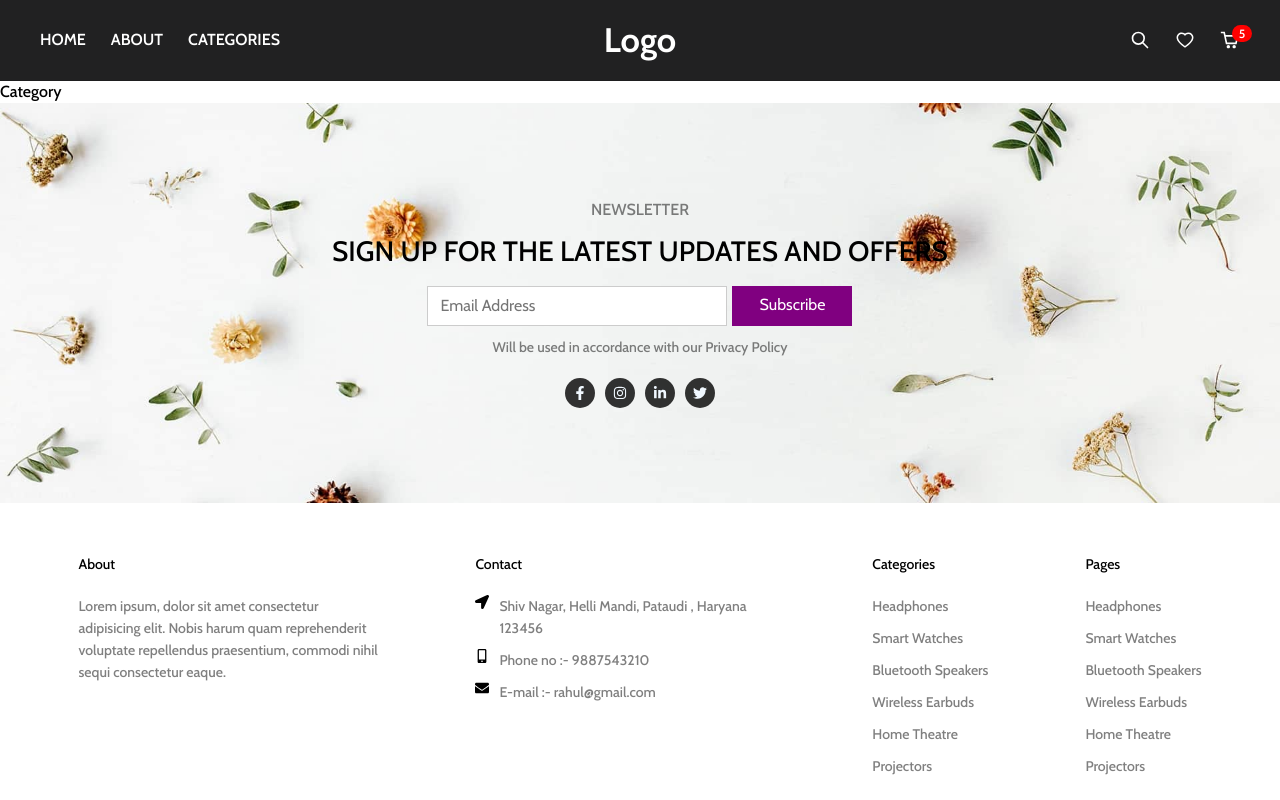
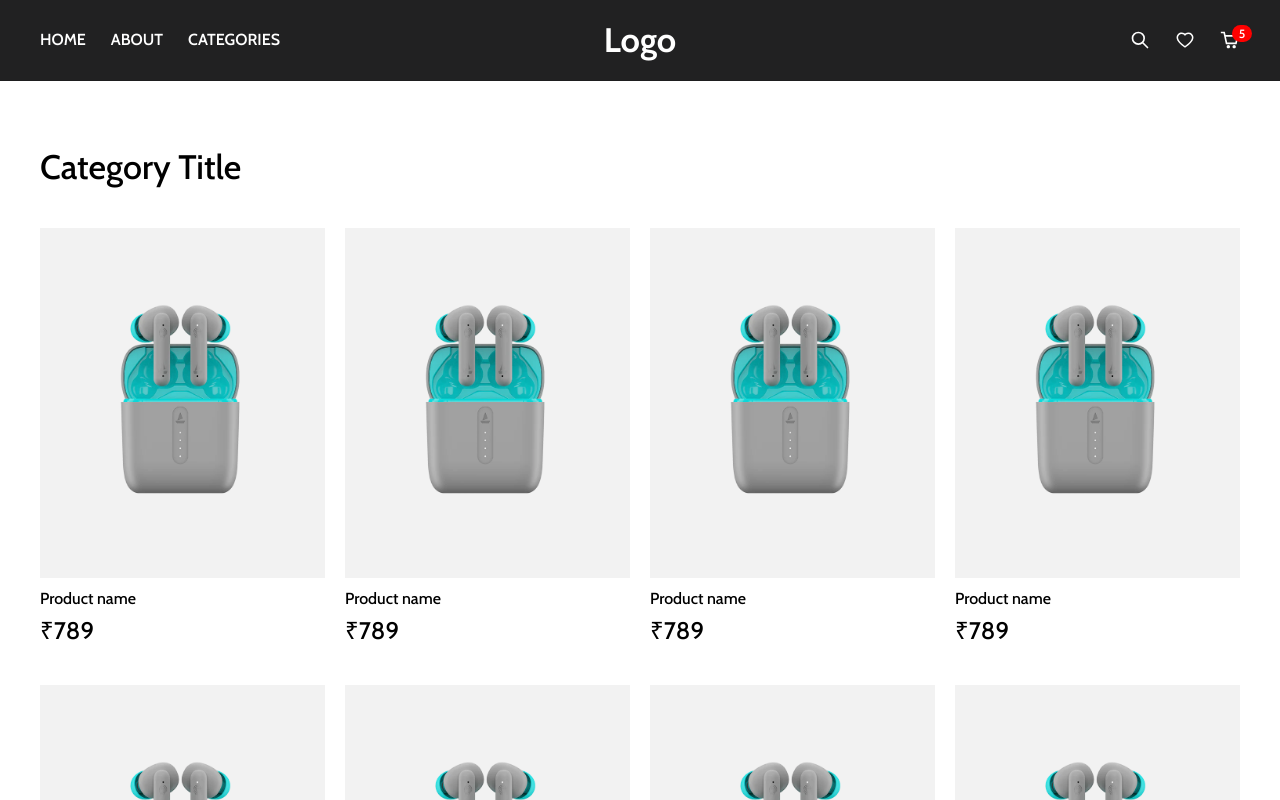
Before and after one commit to aashishthakurcodes/E-commerce, a React (Create React App) app in the folder client/: page /category/1 in a window 1280 px wide. Shown: the top 800 px of the page. Built offline with nearby package versions, Linux system fonts and the light colour scheme.

Commit message:
categories added

```diff
--- a/client/src/components/Category/Category.jsx
+++ b/client/src/components/Category/Category.jsx
@@ -1,6 +1,14 @@
 import "./Category.scss";
+import Products from "../Products/Products"
 const Category = () => {
-    return <div>Category</div>;
+    return <div className="category-main-cont">
+        <div className="layout">
+            <div className="category-title">
+                Category Title
+            </div>
+            <Products innerPage={true}/>
+        </div>
+    </div>;
 };
 
 export default Category;
--- a/client/src/components/Category/Category.scss
+++ b/client/src/components/Category/Category.scss
@@ -1 +1,28 @@
 @import "../../css-config/mixins.scss";
+.category-main-cont {
+  margin: 30px 0;
+  @include md{
+    margin: 75px 0;
+  }
+  .layout {
+    max-width: calc(100% - 20px);
+    margin: 0 auto;
+    @include md {
+        max-width: 1200px;
+    }
+  }
+  .category-title {
+    font-size: 24px;
+    @include md{
+        font-size: 34px;
+    }
+  }
+  .products-container{
+    margin: 20px 0;
+    @include md{
+        margin: 50px 0;
+    }
+
+  }
+
+}
--- a/client/src/components/Products/Products.jsx
+++ b/client/src/components/Products/Products.jsx
@@ -1,9 +1,9 @@
 import "./Products.scss";
 import Product from "./Product/Product"
-const Products = () => {
+const Products = ({innerPage}) => {
     return (
         <div className="products-container">
-            <div className="sec-heading">Section Heading</div>
+{!innerPage &&<div className="sec-heading">Section Heading</div>}
             <div className="products">
              <Product/>
              <Product/>
```
